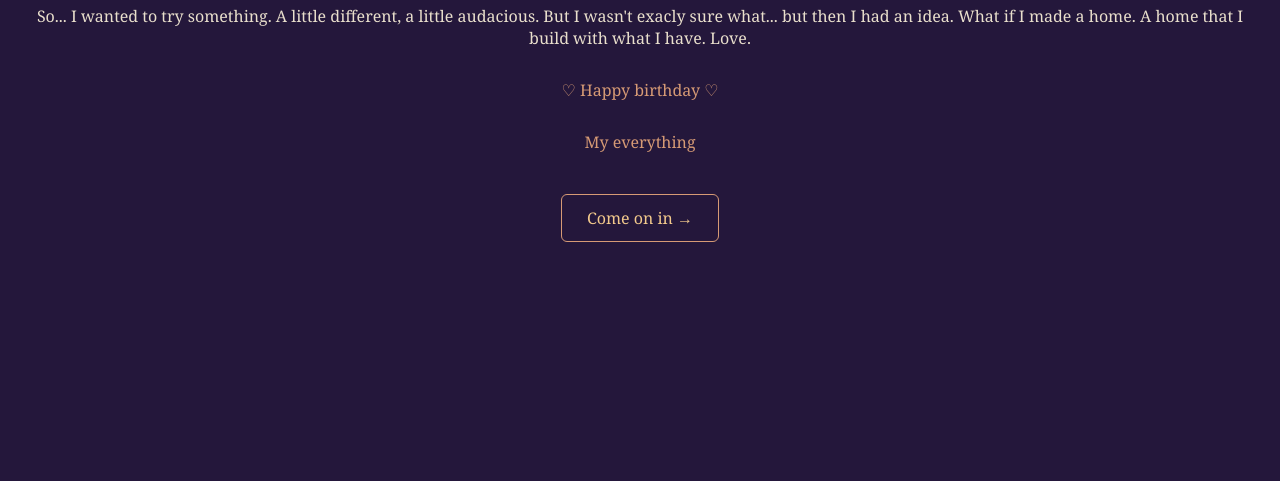
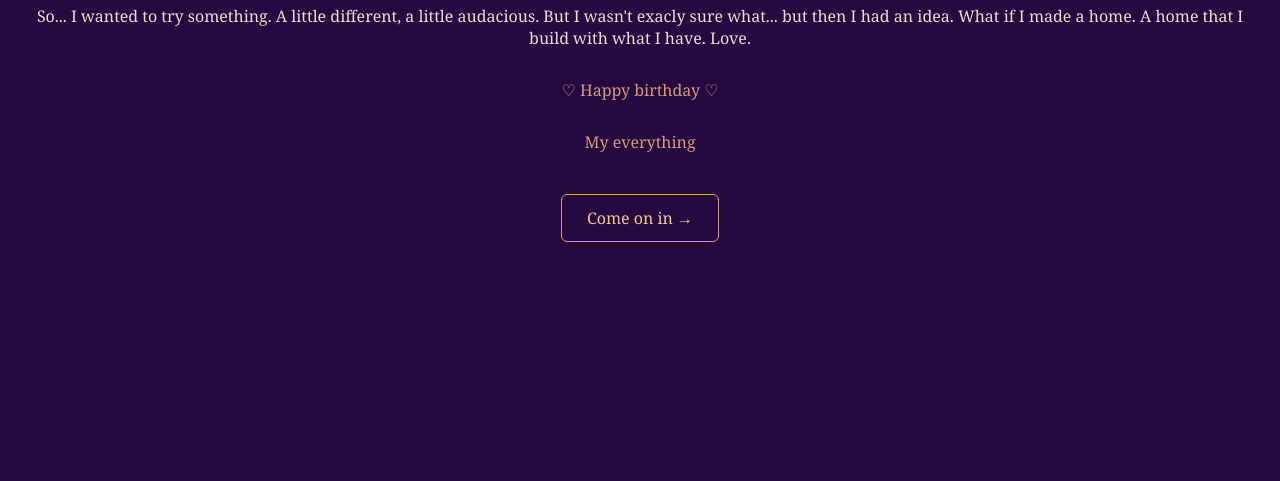
Before and after one commit to pinepine000-create/a-little-piece-of-home, a plain HTML site: page index.html in a window 1280 px wide. Shown: the part 319-800 px from the top of the page. Drawn offline with Linux system fonts and the light colour scheme.

Commit message:
Update style.css

```diff
--- a/style.css
+++ b/style.css
@@ -1,6 +1,6 @@
 
 body {
-    background-color: #24173b;
+    background-color: #250840;
     color: #E9DFCC;
     font-family: Georgia, serif;
     text-align: center;
```
